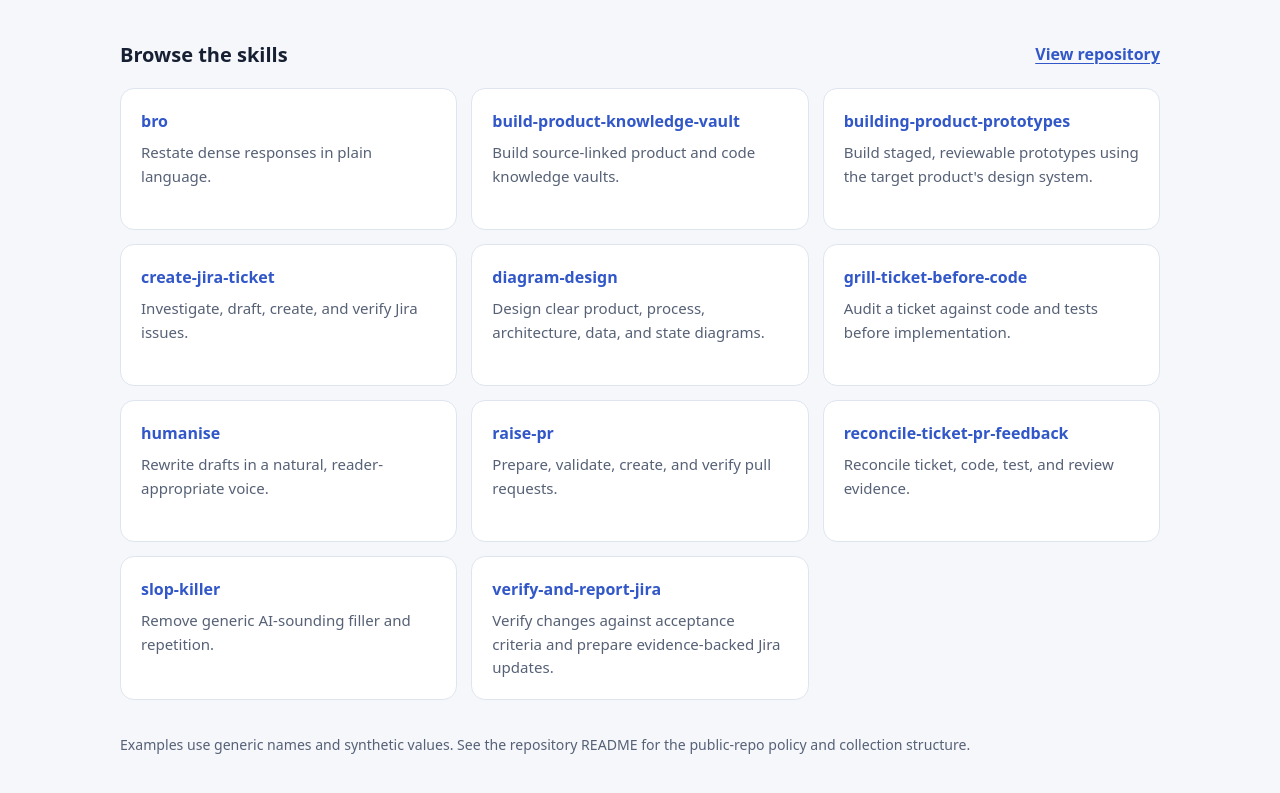
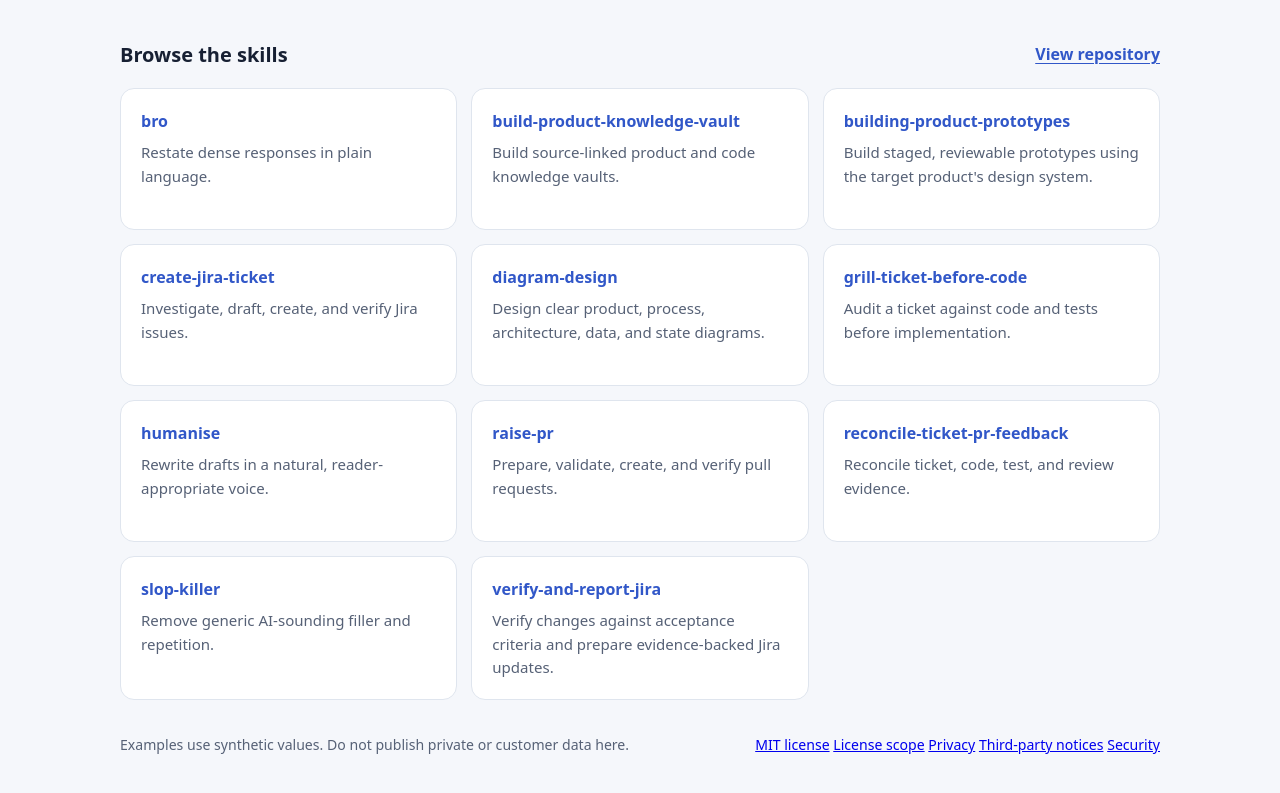
Before and after one commit to Rahulm38/product-lab, a plain HTML site: page index.html in a window 1280 px wide. Shown: the part 339-1132 px from the top of the page. Drawn offline with Linux system fonts and the light colour scheme.

Commit message:
Add scoped license and privacy notices

```diff
--- a/index.html
+++ b/index.html
@@ -22,7 +22,7 @@
     .card:focus-visible, .source:focus-visible { outline: 3px solid #90a8ff; outline-offset: 3px; }
     .card h3 { margin: 0 0 8px; color: var(--accent); font-size: 1rem; }
     .card p { margin: 0; color: var(--muted); font-size: .94rem; }
-    footer { margin-top: 34px; color: var(--muted); font-size: .88rem; }
+    footer.site-footer { display: flex; flex-wrap: wrap; justify-content: space-between; align-items: center; gap: 12px 24px; margin-top: 34px; color: var(--muted); font-size: .88rem; }\n    .site-footer nav { display: flex; flex-wrap: wrap; gap: 8px 18px; }\n    .site-footer a { color: var(--accent); text-underline-offset: 3px; }
     @media (prefers-reduced-motion: reduce) { .card { transition: none; } }
   </style>
 </head>
@@ -48,7 +48,16 @@
       <a class="card" href="https://github.com/Rahulm38/skills/blob/main/slop-killer/SKILL.md"><h3>slop-killer</h3><p>Remove generic AI-sounding filler and repetition.</p></a>
       <a class="card" href="https://github.com/Rahulm38/skills/blob/main/verify-and-report-jira/SKILL.md"><h3>verify-and-report-jira</h3><p>Verify changes against acceptance criteria and prepare evidence-backed Jira updates.</p></a>
     </section>
-    <footer>Examples use generic names and synthetic values. See the repository README for the public-repo policy and collection structure.</footer>
+    <footer class="site-footer" aria-label="Project and privacy information">
+      <span>Examples use synthetic values. Do not publish private or customer data here.</span>
+      <nav aria-label="Repository notices">
+        <a href="https://github.com/Rahulm38/skills/blob/main/LICENSE">MIT license</a>
+        <a href="https://github.com/Rahulm38/skills/blob/main/LICENSE_SCOPE.md">License scope</a>
+        <a href="https://github.com/Rahulm38/skills/blob/main/PRIVACY.md">Privacy</a>
+        <a href="https://github.com/Rahulm38/skills/blob/main/THIRD_PARTY_NOTICES.md">Third-party notices</a>
+        <a href="https://github.com/Rahulm38/skills/blob/main/SECURITY.md">Security</a>
+      </nav>
+    </footer>
   </main>
 </body>
 </html>
```
Also changed, not shown: 8 other files.
